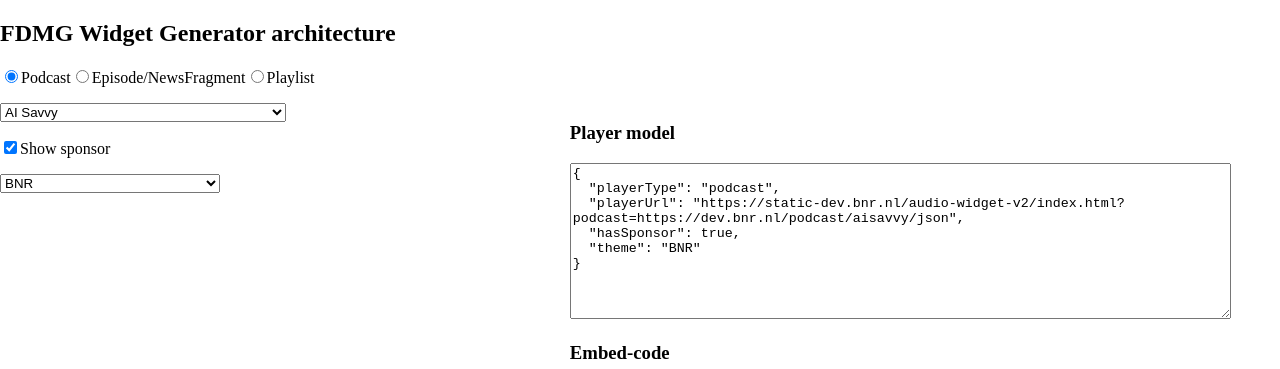
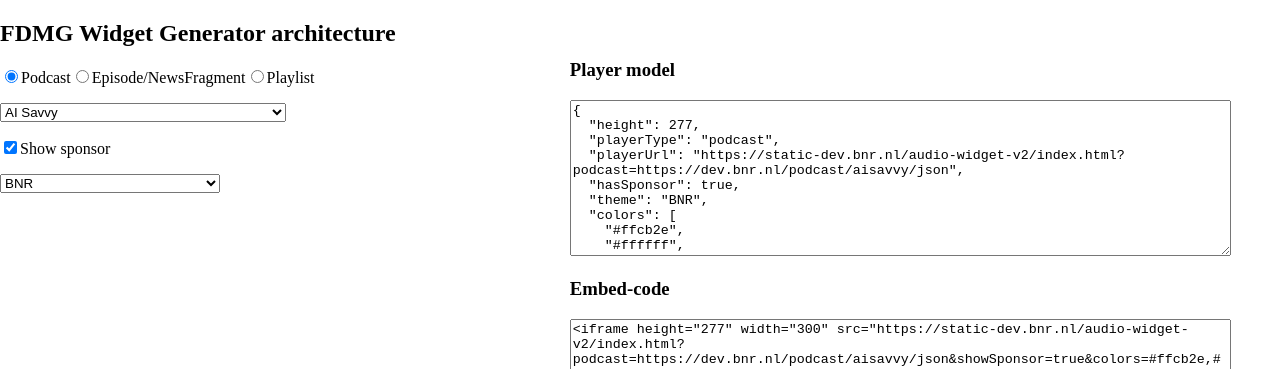
Before and after one commit to willemliu/fdmg-widget-generator-architecture, a Next.js app: page / in a window 1280 px wide. Shown: the top 369 px of the page. Built offline with nearby package versions, Linux system fonts and the light colour scheme.

Commit message:
Added player height calculations
Formula taken from the actual fdmg widget generator

```diff
--- a/components/EpisodeFragment.tsx
+++ b/components/EpisodeFragment.tsx
@@ -3,9 +3,36 @@
 
 interface Props {
     onEpisodeFragmentChange: (url: string) => void;
+    onEpisodeCount: (episodeCount: number) => void;
 }
 
 let debounceTimeout: NodeJS.Timeout;
+
+export interface Episode {
+    title: string;
+    intro: string;
+    websiteUrl: string;
+    artworkUrl: string;
+    brandedPodcast: boolean;
+    sponsors: any[];
+    episodes: [
+        {
+            title: string;
+            link: string;
+            summary: string;
+            publicationDate: string;
+            media: [
+                {
+                    type: string;
+                    url: string;
+                    title: string;
+                    duration: number;
+                    length: number;
+                }
+            ];
+        }
+    ];
+}
 
 export interface Fragment {
     id: number;
@@ -101,6 +128,11 @@
             props.onEpisodeFragmentChange(
                 `https://dev.bnr.nl/podcast/json/${itemToBeSet.id}`
             );
+            fetch(`https://dev.bnr.nl/podcast/json/${itemToBeSet.id}`)
+                .then((res) => res.json())
+                .then((json: Episode) => {
+                    props.onEpisodeCount(json.episodes.length);
+                });
         }
     }
 
@@ -116,8 +148,12 @@
                 },
             })
                 .then((res) => res.json())
-                .then((json) => {
-                    setSearchResults(json);
+                .then((json: Fragment[]) => {
+                    const onlyAudioItems = json.filter(
+                        (fragment) => fragment.audio
+                    );
+
+                    setSearchResults(onlyAudioItems);
                 });
         }, 300);
     }
--- a/components/PodcastList.tsx
+++ b/components/PodcastList.tsx
@@ -1,12 +1,13 @@
 import { useEffect, useState, ChangeEvent } from 'react';
-import { PODCASTS } from '../mocks/podcasts';
+import { PODCASTS, PodcastType } from '../mocks/podcasts';
 
 interface Props {
     onPodcastChange: (url: string) => void;
+    onSponsorLength: (sponsorLength: number) => void;
 }
 
 export function PodcastList(props: Props) {
-    const [podcasts, setPodcasts] = useState([]);
+    const [podcasts, setPodcasts] = useState<PodcastType[]>([]);
     // Same as componentDidMount
     useEffect(() => {
         // Do your fetch data here. We mock this for now.
@@ -15,12 +16,16 @@
         props.onPodcastChange(
             `https://dev.bnr.nl${PODCASTS[0].programUrl}/json`
         );
+        props.onSponsorLength(PODCASTS[0].sponsors.length);
     }, []);
 
     function handlePodcastChange(event: ChangeEvent<HTMLSelectElement>) {
-        props.onPodcastChange(
-            `https://dev.bnr.nl${event.currentTarget.value}/json`
+        const programUrl = event.currentTarget.value;
+        props.onPodcastChange(`https://dev.bnr.nl${programUrl}/json`);
+        const podcast = podcasts.filter(
+            (podcast) => podcast.programUrl === programUrl
         );
+        props.onSponsorLength(podcast[0].sponsors.length);
     }
 
     return (
--- a/mocks/podcasts.tsx
+++ b/mocks/podcasts.tsx
@@ -1,4 +1,17 @@
-export const PODCASTS = [
+export interface PodcastType {
+    title: string;
+    intro: string;
+    websiteUrl: string;
+    artworkUrl: string;
+    brandedPodcast: boolean;
+    programType: string;
+    programTitle: string;
+    programUrl: string;
+    sponsors: any[];
+    episodes: any[];
+}
+
+export const PODCASTS: PodcastType[] = [
     {
         title: null,
         intro: null,
--- a/pages/index.tsx
+++ b/pages/index.tsx
@@ -15,15 +15,17 @@
     const [playerModel, setPlayerModel] = useState('');
     const [theme, setTheme] = useState(ThemeName.BNR);
     const [embedCode, setEmbedCode] = useState('');
+    const [sponsorCount, setSponsorCount] = useState(0);
+    const [episodeCount, setEpisodeCount] = useState(0);
 
     /**
      * Helper method to join the ids of the items in the playlist as a comma-separated
-     * string and encode it for use in a URL.
+     * string.
      * @param playlist
      */
     function getUriFromPlaylist(playlist: Fragment[]) {
         const uri = playlist.map((item) => item.id).join();
-        return encodeURIComponent(uri);
+        return uri;
     }
 
     /**
@@ -51,20 +53,39 @@
     }
 
     /**
-     * Mocked calculation of the height of the iframe player
+     * Calculate sponsor height. Only podcast sponsor height can differ.
+     */
+    function getSponsorHeight() {
+        let sponsorHeight = 85;
+        if (!hasSponsor) {
+            sponsorHeight = 0;
+        } else if (playerType === 'podcast' && sponsorCount > 1) {
+            sponsorHeight = 120;
+        }
+        return sponsorHeight;
+    }
+
+    /**
+     * Calculation of the height of the iframe player as digested from
+     * the original FDMG Widget Generator. However it seems that the playlist
+     * player should always be 125px in height. The embedded player doesn't shrink
+     * when episodeCount < 5 causing scrollbars to appear.
+     * Same goes for the Fragment player.
+     * So I'm questioning the validity of these calculations.
      *
      * @param playerType
      */
     function getPlayerHeight(playerType: PlayerType) {
-        const sponsorHeight = hasSponsor ? 3 : 0;
-        switch (playerType) {
-            case 'fragment':
-                return 10 + sponsorHeight;
-            case 'playlist':
-                return 20 + sponsorHeight;
-            case 'podcast':
-                return 30 + sponsorHeight;
+        const widgetBaseHeight = 67;
+        const sponsorHeight = getSponsorHeight();
+        let playerHeight = 125;
+        if (playerType === 'playlist') {
+            playerHeight = episodeCount > 4 ? 125 : episodeCount * 25;
+        } else if (playerType === 'fragment') {
+            playerHeight = episodeCount > 2 ? 125 : 50;
         }
+
+        return widgetBaseHeight + playerHeight + sponsorHeight;
     }
 
     /**
@@ -75,17 +96,19 @@
     useEffect(() => {
         const playerModel = JSON.stringify(
             {
+                height: getPlayerHeight(playerType),
                 playerType,
                 playerUrl,
                 hasSponsor,
                 theme,
+                colors: getThemeColors(theme),
             },
             null,
             2
         );
         setPlayerModel(playerModel);
         setEmbedCode(
-            `<iframe dummy-height="${getPlayerHeight(
+            `<iframe height="${getPlayerHeight(
                 playerType
             )}" width="300" src="${playerUrl}&showSponsor=${hasSponsor}&colors=${getThemeColors(
                 theme
@@ -102,12 +125,16 @@
                     onChange={setPlayerType}
                 />
                 {playerType === 'podcast' ? (
-                    <PodcastList onPodcastChange={handlePlayerTypeChange} />
+                    <PodcastList
+                        onPodcastChange={handlePlayerTypeChange}
+                        onSponsorLength={setSponsorCount}
+                    />
                 ) : null}
 
                 {playerType === 'fragment' ? (
                     <EpisodeFragment
                         onEpisodeFragmentChange={handlePlayerTypeChange}
+                        onEpisodeCount={setEpisodeCount}
                     />
                 ) : null}
 
```
Also changed, not shown: components/Playlist.tsx (+10 -0 lines).
